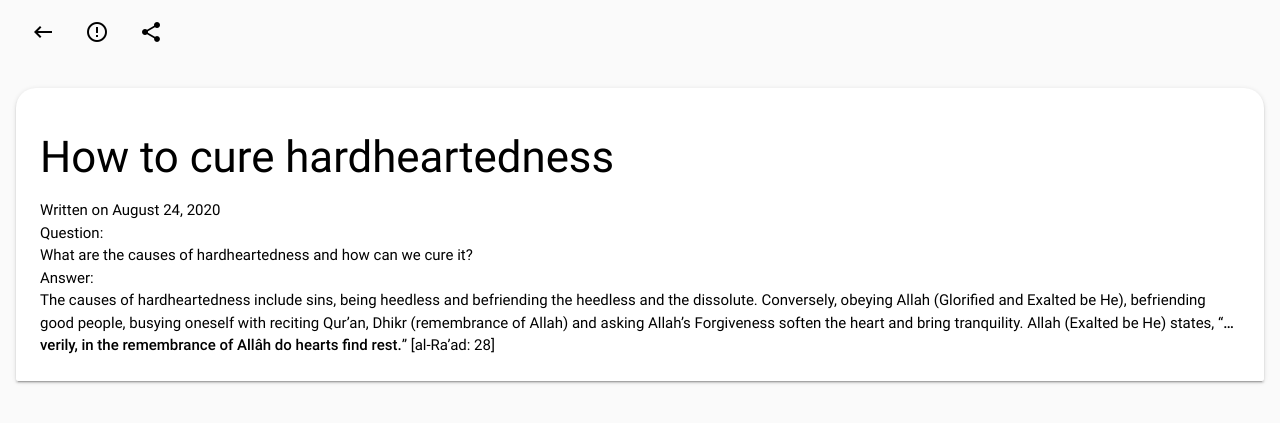
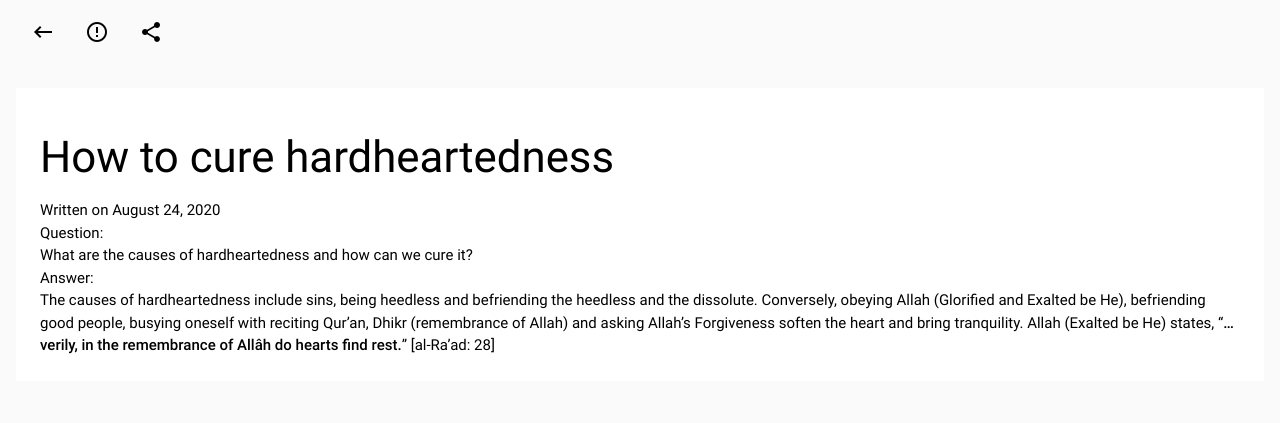
Before and after one commit to alsalafiyyah/new, a Jekyll site: the page built from _posts/misc/2020-08-28-cure-hardheartedness.md, in a window 1280 px wide. Shown: the top 423 px of the page. Built offline with Jekyll 4.4.1, drawn with Linux system fonts in a browser that asks for light colours; nearby versions of some CDN libraries.

Commit message:
Update post.html

```diff
--- a/_layouts/post.html
+++ b/_layouts/post.html
@@ -14,13 +14,15 @@ layout: default
   </nav>
  </div>
 
-          <div class="card radius-page-content">
+ <div class="page-content white radius-page-content">
+          <div class="card z-depth-0">
             <div class="card-content black-text">
               <span class="card-title"><h3>{{ page.title }}</h3></span>
                 Written on {{ page.date | date: "%B %e, %Y" }}
               {{ content }}
             </div>
           </div>
+ </div>
 
 {% include modal-info.html %}
 {% include modal-share.html %}
```
